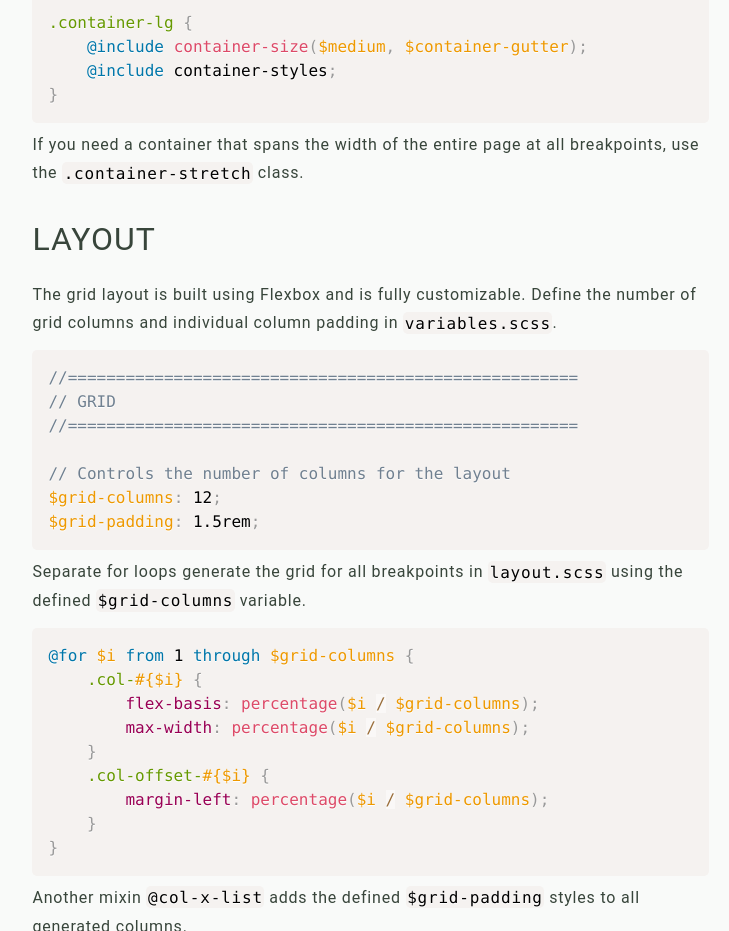
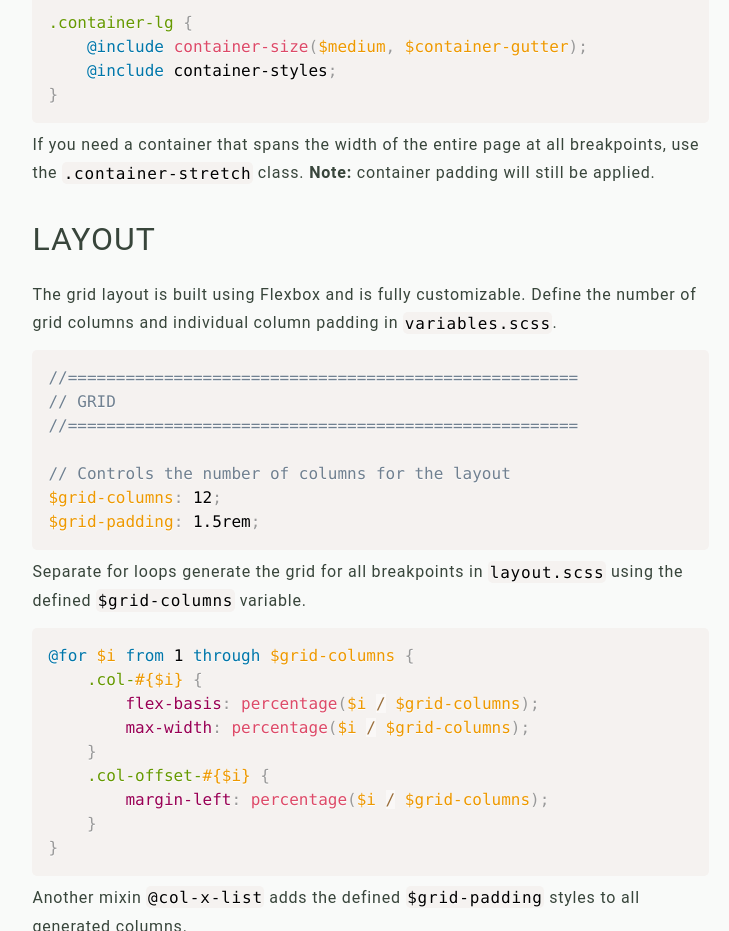
Before and after one commit to nikolas-haug/lightweight_ui, a website: page index.html in a window 1280 px wide. Shown: the part 4520-5451 px from the top of the page, without its empty margins (387-1116 px from the left). Drawn offline with Linux system fonts and the light colour scheme; some packages are replaced by stand-ins of ours; a script that the page names is missing.

Commit message:
edit container section

```diff
--- a/index.html
+++ b/index.html
@@ -165,7 +165,7 @@ $container-gutter: 0.95;</code></pre>
     @include container-size($medium, $container-gutter);
     @include container-styles;
 }</code></pre>
-                        <p>If you need a container that spans the width of the entire page at all breakpoints, use the <code class="language-scss">.container-stretch</code> class.</p>
+                        <p>If you need a container that spans the width of the entire page at all breakpoints, use the <code class="language-scss">.container-stretch</code> class. <strong>Note:</strong> container padding will still be applied.</p>
                     </div>
                     <div id="layout">
                         <h2 class="section-heading">Layout</h2>
```
